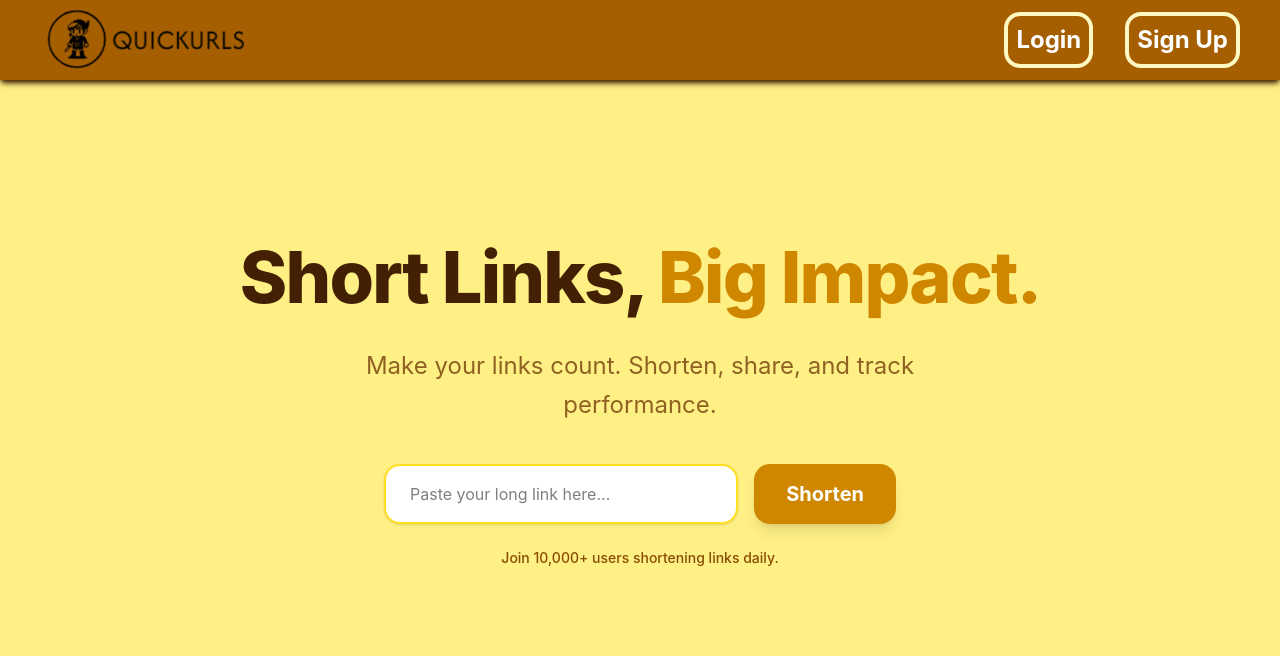
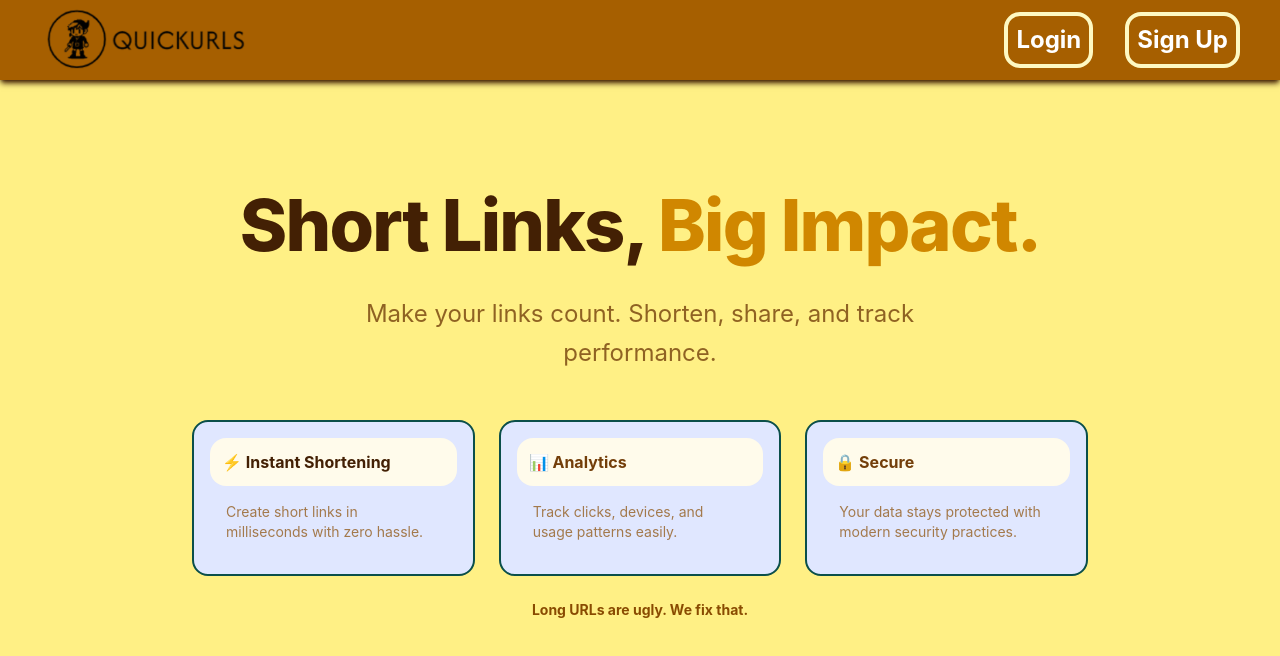
Before and after one commit to naresh-coder123/url-shortner, a React (Vite) app in the folder frontend/: page / in a window 1280 px wide. Shown: the top 656 px of the page. Built offline with nearby package versions, Linux system fonts and the light colour scheme; no server answers.

Commit message:
Updated Landing Page

```diff
--- a/frontend/src/pages/Landing.jsx
+++ b/frontend/src/pages/Landing.jsx
@@ -3,36 +3,8 @@ import { useNavigate } from "react-router-dom";
 import api from "../assets/Axios";
 
 const Landing = ({ isLoggedIn }) => {
-
   const [longUrl, setLongUrl] = useState("");
   const [loading, setLoading] = useState(false);
-  const navigate = useNavigate();
-
-  const handleShorten = async (e) => {
-    // If not logged in, redirect to signup/login immediately
-    if (!isLoggedIn) {
-      alert("Please login first to shorten links!");
-      navigate("/login");
-      return;
-    }
-
-    if (!longUrl) return alert("Please paste a URL");
-
-    setLoading(true);
-    try {
-      const response = await api.post("/urls/shorten", { longUrl });
-
-      console.log("Short URL generated:", response.data);
-
-
-      navigate("/dashboard", { state: { newUrl: response.data.data } });
-
-    } catch (err) {
-      alert(err.response?.data?.message || "Failed to shorten URL");
-    } finally {
-      setLoading(false);
-    }
-  };
 
   return (
     <main className="font-sans min-h-screen p-6 w-full flex justify-center items-center bg-yellow-200">
@@ -45,26 +17,37 @@ const Landing = ({ isLoggedIn }) => {
           Make your links count. Shorten, share, and track performance.
         </p>
 
-        <div className="mt-10 flex flex-col sm:flex-row gap-4 w-full max-w-lg">
-          <input
-            type="url"
-            value={longUrl}
-            onChange={(e) => setLongUrl(e.target.value)}
-            placeholder="Paste your long link here..."
-            className="flex-1 px-6 py-4 rounded-2xl border-2 border-yellow-300 focus:outline-none focus:border-yellow-600 bg-white shadow-sm"
-          />
+        <div className="mt-12 grid grid-cols-1 sm:grid-cols-3 gap-6 text-left">
+          <div className="p-4 bg-indigo-100 rounded-2xl border-2 border-teal-900">
+            <h3 className="font-bold text-yellow-950 bg-amber-50 rounded-2xl p-3">
+              ⚡ Instant Shortening
+            </h3>
+            <p className="text-sm text-yellow-800/70 p-4">
+              Create short links in milliseconds with zero hassle.
+            </p>
+          </div>
 
-          <button
-            onClick={handleShorten}
-            disabled={loading}
-            className="bg-yellow-600 cursor-pointer text-xl text-white font-bold px-8 py-4 rounded-2xl hover:bg-yellow-400 hover:text-yellow-950 transition-colors shadow-lg active:scale-95 disabled:opacity-50"
-          >
-            {loading ? "..." : "Shorten"}
-          </button>
+          <div className="p-4 bg-indigo-100 rounded-2xl border-2 border-teal-900">
+            <h3 className="font-bold text-yellow-900 bg-amber-50 rounded-2xl p-3">
+              📊 Analytics
+            </h3>
+            <p className="text-sm text-yellow-800/70 p-4">
+              Track clicks, devices, and usage patterns easily.
+            </p>
+          </div>
+
+          <div className="p-4 bg-indigo-100 rounded-2xl border-2 border-teal-900">
+            <h3 className="font-bold text-yellow-900 bg-amber-50 rounded-2xl p-3">
+              🔒 Secure
+            </h3>
+            <p className="text-sm text-yellow-800/70 p-4">
+              Your data stays protected with modern security practices.
+            </p>
+          </div>
         </div>
 
-        <p className="mt-6 text-sm text-yellow-800 font-medium">
-          Join 10,000+ users shortening links daily.
+        <p className="mt-6 text-sm text-yellow-800 font-bold font-sans ">
+          Long URLs are ugly. We fix that.
         </p>
       </div>
     </main>
```
